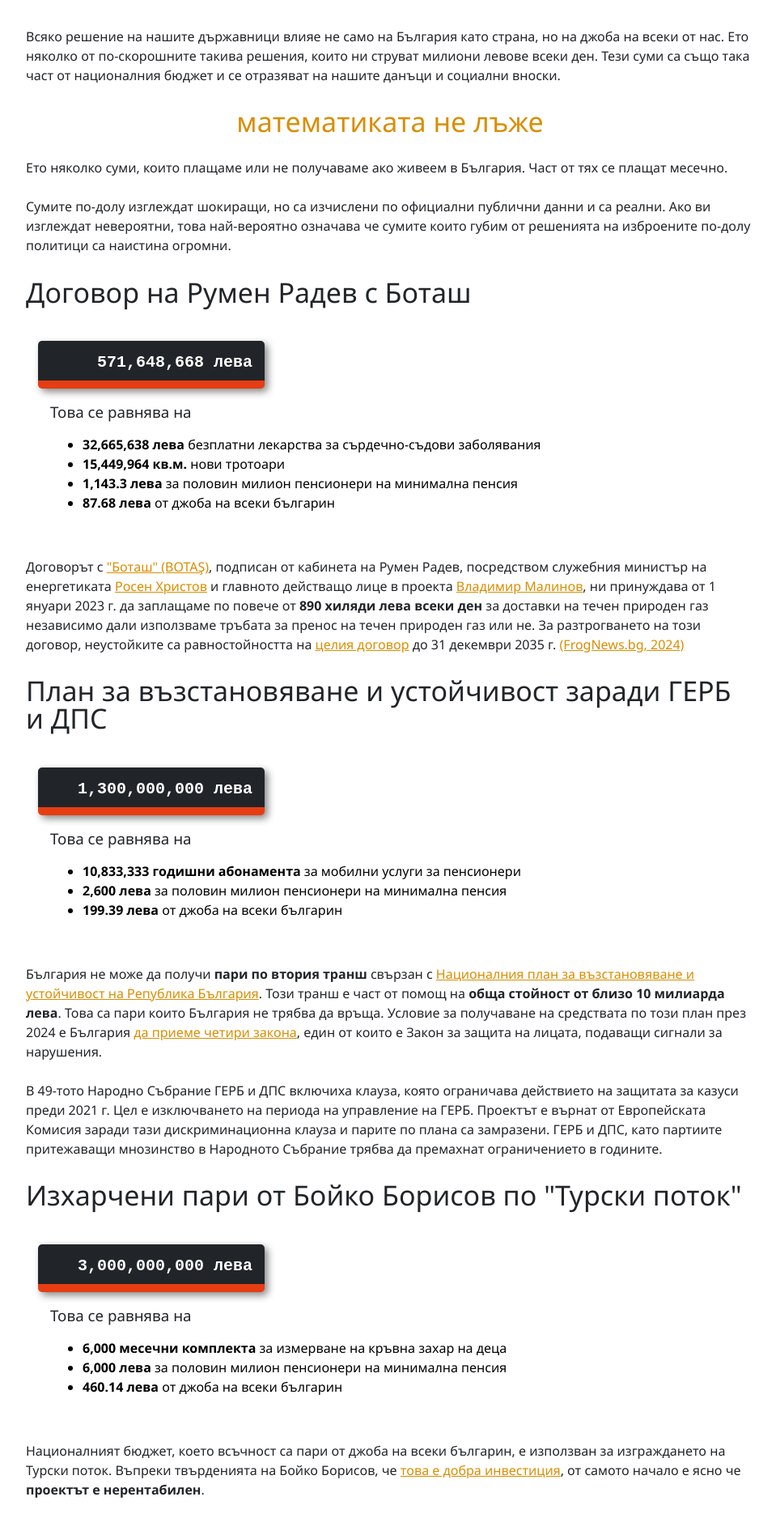
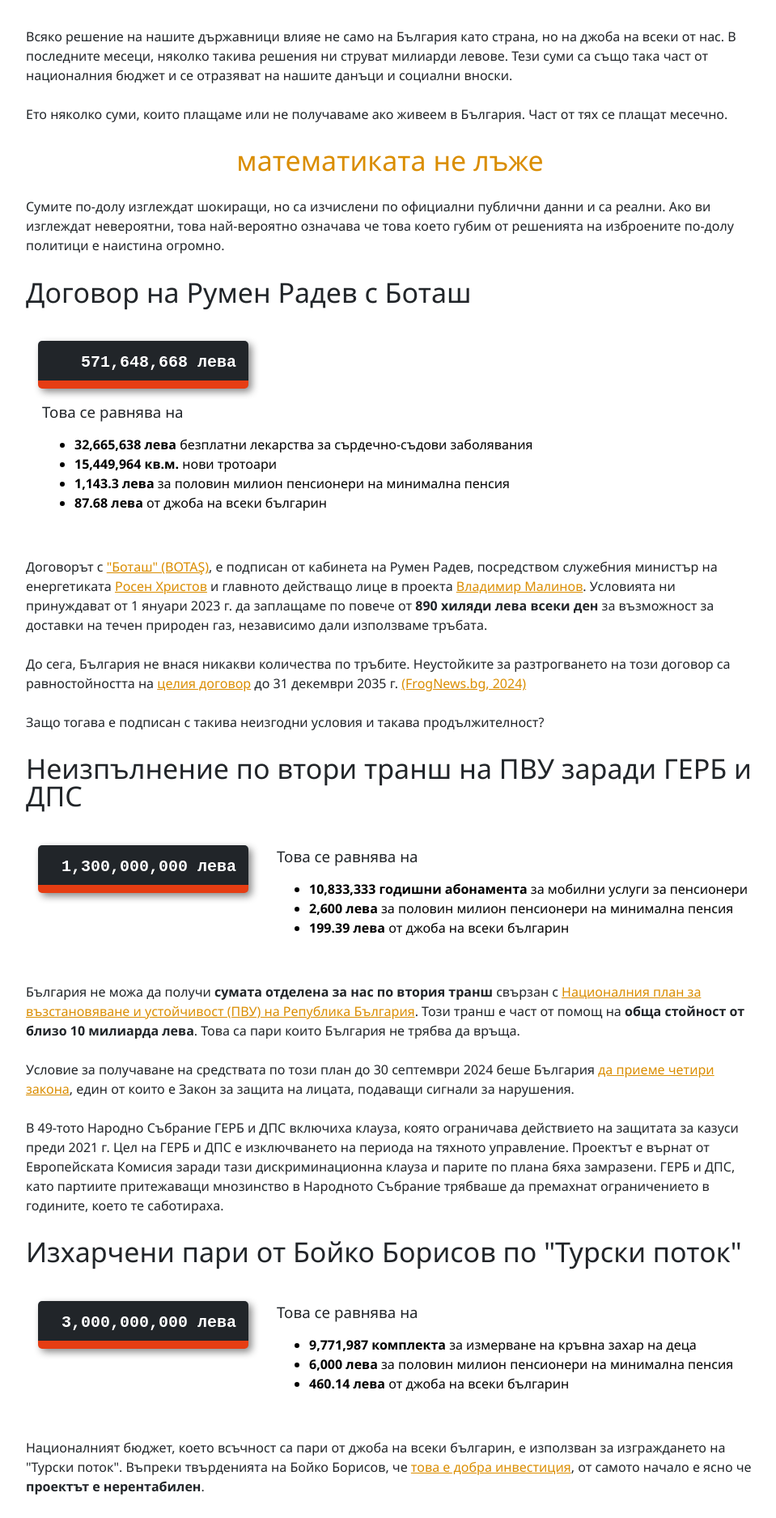
Before and after one commit to MiroJ/bulgarian-cost-counters, an Angular app: page / in a window 1280 px wide. Shown: the part 190-2065 px from the top of the page at 81% size, without its empty margins (158-1117 px from the left). Built offline with nearby package versions, Linux system fonts and the light colour scheme.

Commit message:
Update text for clarity.

```diff
--- a/src/app/app.component.html
+++ b/src/app/app.component.html
@@ -4,18 +4,18 @@
 
         <p>
             Всяко решение на нашите държавници влияе не само на България като страна, но на джоба на всеки от нас.
-            Ето няколко от по-скорошните такива решения, които ни струват милиони левове всеки ден. Тези суми са
-            също така част от националния бюджет и се отразяват на нашите данъци и социални вноски.
+            В последните месеци, няколко такива решения ни струват милиарди левове. Тези суми са също така част
+            от националния бюджет и се отразяват на нашите данъци и социални вноски.
+        </p>
+        <p>
+            Ето няколко суми, които плащаме или не получаваме ако живеем в България. Част от тях се плащат месечно.
         </p>
 
         <h2 class="text-center text-primary" style="font-weight: 400;">математиката не лъже</h2>
         <p>
-            Ето няколко суми, които плащаме или не получаваме ако живеем в България. Част от тях се плащат месечно.
-        </p>
-        <p>
             Сумите по-долу изглеждат шокиращи, но са изчислени по официални публични данни и са реални.
-            Ако ви изглеждат невероятни, това най-вероятно означава че сумите които губим от решенията
-            на изброените по-долу политици са наистина огромни.
+            Ако ви изглеждат невероятни, това най-вероятно означава че това което губим от решенията
+            на изброените по-долу политици е наистина огромно.
         </p>
 
         <div *ngFor="let item of widgets">
@@ -28,14 +28,16 @@
 <footer>
     <div class="content">
         <p class="small">
-            Информацията в тази страница е с цел информираност на всеки желаещ да знае повече. Тя е базирана на публични данни.
-            До всяко твърдение на страницата стои и линк към източник с подробности. Калкулациите са базирани на статистически данни
-            намерени в <a href="https://www.nsi.bg/">Националния статистически институт</a> и други публични източници.
-            Не се притеснявайте сами да проверите информацията, и ако е вярна - да я споделите с хора които биха имали полза да я знаят.
+            Тази страница е съсдадена с цел информираност на всеки желаещ да знае повече. Тя е базирана на публични данни.
+            Във всяко твърдение на страницата стои и линк към източник с подробности. Калкулациите са базирани на
+            статистически данни намерени в <a href="https://www.nsi.bg/">Националния статистически институт</a> и други
+            публични източници. Не се притеснявайте сами да проверите информацията, и ако е вярна - да я споделите с хора
+            които биха имали полза да я знаят.
         </p>
         <p class="small">
-            Ако искате детайлна информация за това как са изчислени сумите, моля разгледайте кода в <a href="https://github.com/miroj" target="_blank">GitHub</a>
-            или свържете се с мен там. Кодът е публично достъпен и дори можете да предложите промени, за да го подобрим.
+            Ако искате детайлна информация за това как са изчислени сумите, моля разгледайте кода в
+            <a href="https://github.com/miroj/bulgarian-cost-counters" target="_blank">GitHub</a> или свържете се с мен
+            там. Кодът е публично достъпен и дори можете да предложите промени, за да го подобрим.
         </p>
     </div>
 </footer>
--- a/src/app/widget-panel/widget-panel.component.html
+++ b/src/app/widget-panel/widget-panel.component.html
@@ -1,4 +1,4 @@
-<div class="d-flex justify-content-between align-items-start flex-wrap">
+<div class="d-flex align-items-start flex-wrap">
     <div class="counter hover-text">
         <strong>{{data.amount | number}}</strong>
         <span> {{data.currency}}</span>
--- a/src/data.json
+++ b/src/data.json
@@ -2,7 +2,11 @@
   {
     "title": "Договор на Румен Радев с Боташ",
     "tooltip": "Сумата която България е платила по договора с Боташ до този момент",
-    "description": ["Договорът с <a href=\"https://www.botas.gov.tr/pages/turkstream/395\" target=\"_blank\">\"Боташ\" (BOTAŞ)</a>, подписан от кабинета на Румен Радев, посредством служебния министър на енергетиката <a href=\"https://dariknews.bg/novini/bylgariia/koj-e-rosen-hristov-sluzheben-ministyr-na-energetikata-2319653\" target=\"_blank\">Росен Христов</a> и главното действащо лице в проекта <a href=\"https://www.dnevnik.bg/politika/2024/04/05/4610466_koi_e_vladimir_malinov_predlojen_za_ministur_na/\" target=\"_blank\">Владимир Малинов</a>, ни принуждава от 1 януари 2023 г. да заплащаме по повече от <b>890 хиляди лева всеки ден</b> за доставки на течен природен газ независимо дали използваме тръбата за пренос на течен природен газ или не. За разтрогването на този договор, неустойките са равностойността на <a href='https://frognews.bg/files/57_aismo_na_al_aalinov_do_a_alateva_s_prilozheno_ap_240411_105723.pdf' target='_blank'>целия договор</a> до 31 декември 2035 г. <a href='https://frognews.bg/files/57_aismo_na_al_aalinov_do_a_alateva_s_prilozheno_ap_240411_105723.pdf' target='_blank'>(FrogNews.bg, 2024)</a>"],
+    "description": [
+        "Договорът с <a href=\"https://www.botas.gov.tr/pages/turkstream/395\" target=\"_blank\">\"Боташ\" (BOTAŞ)</a>, е подписан от кабинета на Румен Радев, посредством служебния министър на енергетиката <a href=\"https://dariknews.bg/novini/bylgariia/koj-e-rosen-hristov-sluzheben-ministyr-na-energetikata-2319653\" target=\"_blank\">Росен Христов</a> и главното действащо лице в проекта <a href=\"https://www.dnevnik.bg/politika/2024/04/05/4610466_koi_e_vladimir_malinov_predlojen_za_ministur_na/\" target=\"_blank\">Владимир Малинов</a>. Условията ни принуждават от 1 януари 2023 г. да заплащаме по повече от <b>890 хиляди лева всеки ден</b> за възможност за доставки на течен природен газ, независимо дали използваме тръбата.",
+        "До сега, България не внася никакви количества по тръбите. Неустойките за разтрогването на този договор са равностойността на <a href='https://frognews.bg/files/57_aismo_na_al_aalinov_do_a_alateva_s_prilozheno_ap_240411_105723.pdf' target='_blank'>целия договор</a> до 31 декември 2035 г. <a href='https://frognews.bg/files/57_aismo_na_al_aalinov_do_a_alateva_s_prilozheno_ap_240411_105723.pdf' target='_blank'>(FrogNews.bg, 2024)</a>",
+        "Защо тогава е подписан с такива неизгодни условия и такава продължителност?"
+    ],
     "amount": 0,
     "amountPerDay": 889879.14,
     "currency": "лева",
@@ -36,9 +40,12 @@
     ]
   },
   {
-    "title": "План за възстановяване и устойчивост заради ГЕРБ и ДПС",
+    "title": "Неизпълнение по втори транш на ПВУ заради ГЕРБ и ДПС",
     "tooltip": "Пропусната сума по втори транш на Плана за възстановяване и устойчивост от ЕС",
-    "description": ["България не може да получи <b>пари по втория транш</b> свързан с <a href=\"https://www.mlsp.government.bg/natsionalen-plan-za-vzstanovyavane\" target=\"_blank\"> Националния план за възстановяване и устойчивост на Република България</a>. Този транш е част от помощ на <b>обща стойност от близо 10 милиарда лева</b>. Това са пари които България не трябва да връща. Условие за получаване на средствата по този план през 2024 е България <a href=\"https://www.bgonair.bg/a/2-bulgaria/343001-gubim-13-mlrd-lv-ako-ns-ne-prieme-speshno-4-zakonodatelni-merki-po-pvu\" target=\"_blank\"> да приеме четири закона</a>, един от които е Закон за защита на лицата, подаващи сигнали за нарушения.", "В 49-тото Народно Събрание ГЕРБ и ДПС включиха клауза, която ограничава действието на защитата за казуси преди 2021 г. Цел е изключването на периода на управление на ГЕРБ. Проектът е върнат от Европейската Комисия заради тази дискриминационна клауза и парите по плана са замразени. ГЕРБ и ДПС, като партиите притежаващи мнозинство в Народното Събрание трябва да премахнат ограничението в годините."],
+    "description": [
+        "България не можа да получи <b>сумата отделена за нас по втория транш</b> свързан с <a href=\"https://www.mlsp.government.bg/natsionalen-plan-za-vzstanovyavane\" target=\"_blank\"> Националния план за възстановяване и устойчивост (ПВУ) на Република България</a>. Този транш е част от помощ на <b>обща стойност от близо 10 милиарда лева</b>. Това са пари които България не трябва да връща.",
+        "Условие за получаване на средствата по този план до 30 септември 2024 беше България <a href=\"https://www.bgonair.bg/a/2-bulgaria/343001-gubim-13-mlrd-lv-ako-ns-ne-prieme-speshno-4-zakonodatelni-merki-po-pvu\" target=\"_blank\"> да приеме четири закона</a>, един от които е Закон за защита на лицата, подаващи сигнали за нарушения.",
+        "В 49-тото Народно Събрание ГЕРБ и ДПС включиха клауза, която ограничава действието на защитата за казуси преди 2021 г. Цел на ГЕРБ и ДПС е изключването на периода на тяхното управление. Проектът е върнат от Европейската Комисия заради тази дискриминационна клауза и парите по плана бяха замразени. ГЕРБ и ДПС, като партиите притежаващи мнозинство в Народното Събрание трябваше да премахнат ограничението в годините, което те саботираха."],
     "amount": 1300000000,
     "amountPerDay": 0,
     "currency": "лева",
@@ -68,17 +75,21 @@
   {
     "title": "Изхарчени пари от Бойко Борисов по \"Турски поток\"",
     "tooltip": "Платена сума за изграждането на \"Турски поток\"",
-    "description": ["Националният бюджет, което всъчност са пари от джоба на всеки българин, е използван за изграждането на Турски поток. Въпреки твърденията на Бойко Борисов, че <a href=\"https://www.svobodnaevropa.bg/a/31306667.html\" target=\"_blank\">това е добра инвестиция</a>, от самото начало е ясно че <b>проектът е нерентабилен</b>.", "Турски поток е изграден и работи, <a href=\"https://turkstream.exposed/bg\" target=\"_blank\"> обслужвайки само външната политика на Русия и Турция </a>, а не на България. Той служи за две цели - осигуряване на транспорт на руски газ към Европа и скрити комисионните за избрани хора. Ние <a href=\"https://www.svobodnaevropa.bg/a/31306667.html#:~:text=%D1%82%D1%80%D0%B8%20%D1%81%D0%B5%D1%80%D0%B8%D0%BE%D0%B7%D0%BD%D0%B8%20%D0%BF%D1%80%D0%BE%D0%B1%D0%BB%D0%B5%D0%BC%D0%B0\" target=\"_blank\">не получаваме обещаните комисионни</a>, а Европа се опитва да намали зависимостта си от руския газ, което означава че обемите ще намаляват и дори спрат."],
+    "description": [
+        "Националният бюджет, което всъчност са пари от джоба на всеки българин, е използван за изграждането на \"Турски поток\". Въпреки твърденията на Бойко Борисов, че <a href=\"https://www.svobodnaevropa.bg/a/31306667.html\" target=\"_blank\">това е добра инвестиция</a>, от самото начало е ясно че <b>проектът е нерентабилен</b>.",
+        "\"Турски поток\" е изграден и работи, <a href=\"https://turkstream.exposed/bg\" target=\"_blank\"> обслужвайки само външната политика на Русия и Турция </a>, а не на България. Той служи за две цели - осигуряване на транспорт на руски газ към Европа и скрити комисионните за избрани хора. Ние <a href=\"https://www.svobodnaevropa.bg/a/31306667.html#:~:text=%D1%82%D1%80%D0%B8%20%D1%81%D0%B5%D1%80%D0%B8%D0%BE%D0%B7%D0%BD%D0%B8%20%D0%BF%D1%80%D0%BE%D0%B1%D0%BB%D0%B5%D0%BC%D0%B0\" target=\"_blank\">не получаваме обещаните комисионни</a>, а Европа се опитва да намали зависимостта си от руския газ, което означава че обемите ще намаляват и дори спрат.",
+        "Защо сме платили такава грандиозна сума за поток, който не служи на България, а всъщност я лимитира да трябва да използва газ само от един доставчик?"
+    ],
     "amount": 3000000000,
     "amountPerDay": 0,
     "currency": "лева",
     "startDate": "",
     "calculatedItems": [
       {
-        "currency": "месечни комплекта",
+        "currency": "комплекта",
         "description": "за измерване на кръвна захар на деца",
-        "costPerItem": 0,
-        "itemCount": 500000
+        "costPerItem": 307,
+        "itemCount": 0
       },
       {
         "currency": "лева",
--- a/src/styles.scss
+++ b/src/styles.scss
@@ -96,7 +96,7 @@
     padding: 15px 15px 10px;
     margin: 15px 15px 0 15px;
     box-shadow: 4px 4px 10px #888;
-    min-width: 250px;
+    min-width: 230px;
     border-bottom: solid 10px $red;
 }
 
@@ -137,7 +137,7 @@
 }
 
 .amount-list {
-    margin-left: 30px;
+    margin-left: 20px;
     margin-top: 10px;
 
     h3 {
```
